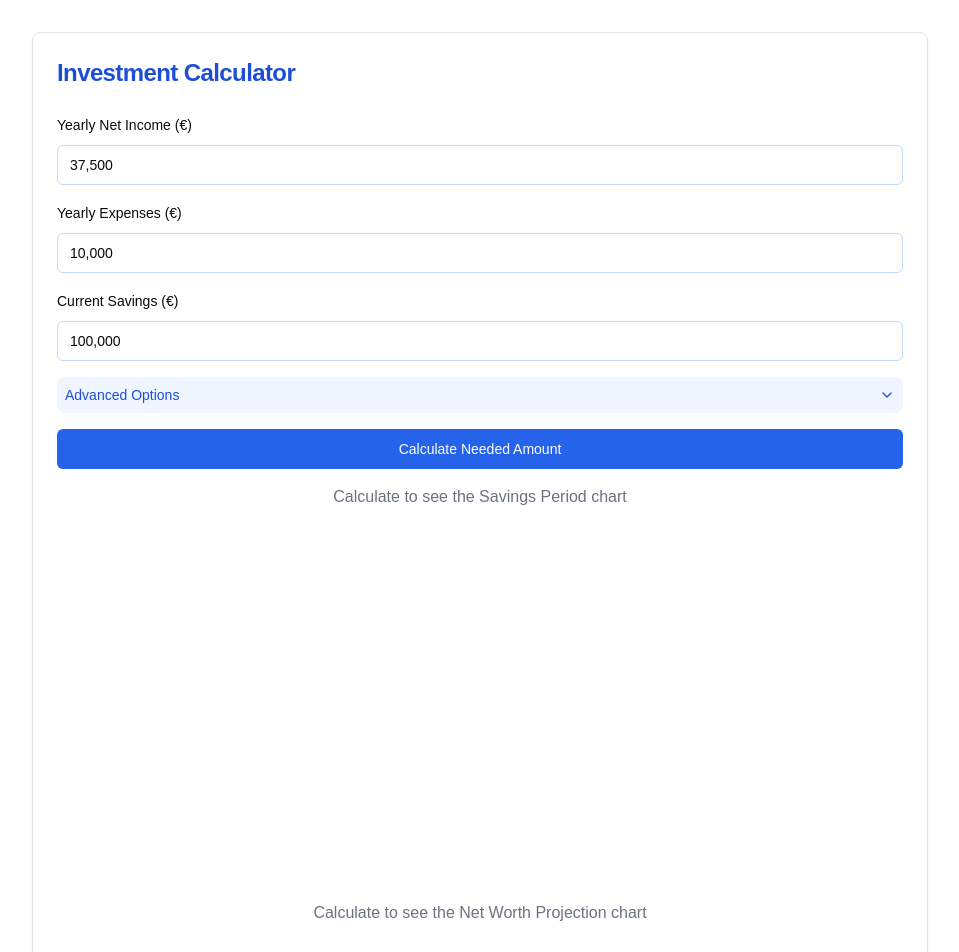
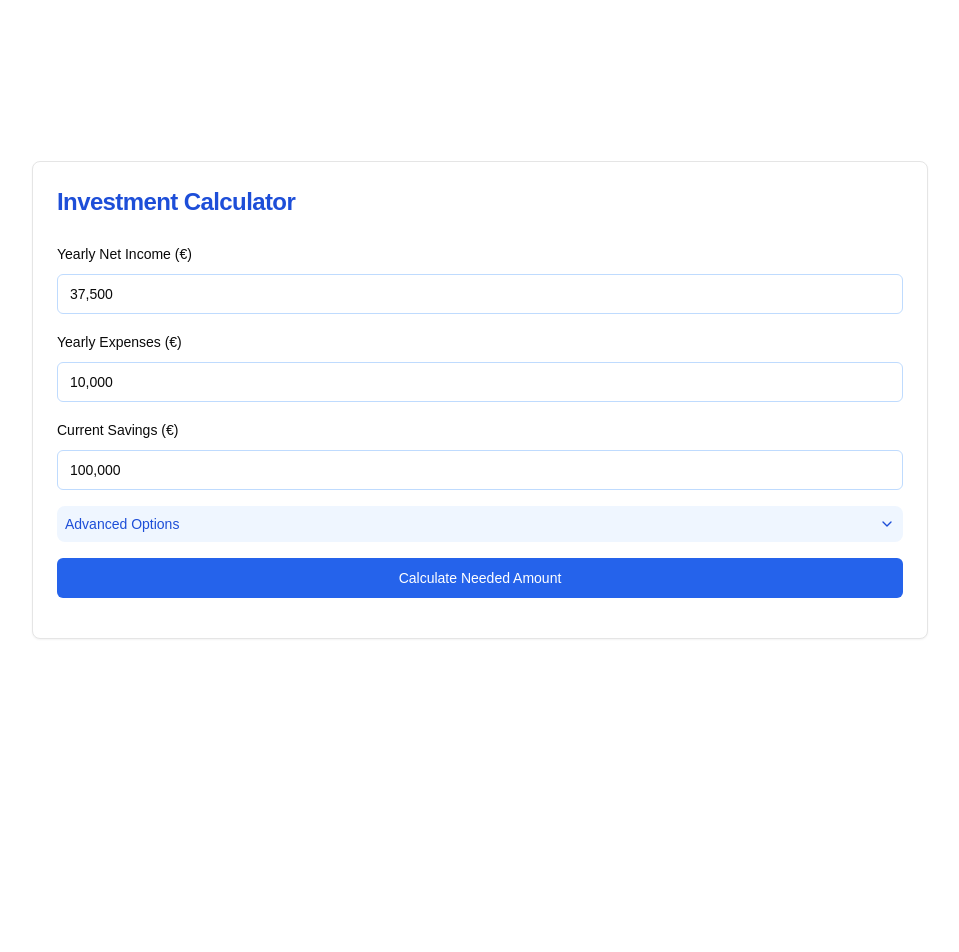
Before and after one commit to domonkospapp/pension-tension, a Next.js app: page / in a window 1280 px wide. Shown: the top 952 px of the page, without its empty margins (160-1119 px from the left). After the commit the page ends 800 px from the top, so only its background shows below. Built offline with nearby package versions, Linux system fonts and the light colour scheme.

Commit message:
Remove placeholders

```diff
--- a/src/components/investment-calculator.tsx
+++ b/src/components/investment-calculator.tsx
@@ -284,8 +284,8 @@ export function InvestmentCalculatorComponent() {
             <p className="text-blue-800">{result}</p>
           </div>
         )}
-        <div className="mt-8 min-h-[400px]">
-          {savingsChartData.length > 0 ? (
+        <div className="mt-8">
+          {savingsChartData.length > 0 && (
             <>
               <h3 className="text-lg font-semibold mb-4 text-blue-700">
                 Savings Period
@@ -317,16 +317,10 @@ export function InvestmentCalculatorComponent() {
                 </BarChart>
               </ResponsiveContainer>
             </>
-          ) : (
-            <div className="flex items-center justify-center h-full">
-              <p className="text-gray-500">
-                Calculate to see the Savings Period chart
-              </p>
-            </div>
           )}
         </div>
-        <div className="mt-8 min-h-[400px]">
-          {netWorthChartData.length > 0 ? (
+        <div className="mt-8">
+          {netWorthChartData.length > 0 && (
             <>
               <h3 className="text-lg font-semibold mb-4 text-blue-700">
                 Net Worth Projection (40 Years)
@@ -341,12 +335,6 @@ export function InvestmentCalculatorComponent() {
                 </BarChart>
               </ResponsiveContainer>
             </>
-          ) : (
-            <div className="flex items-center justify-center h-full">
-              <p className="text-gray-500">
-                Calculate to see the Net Worth Projection chart
-              </p>
-            </div>
           )}
         </div>
       </CardContent>
```
